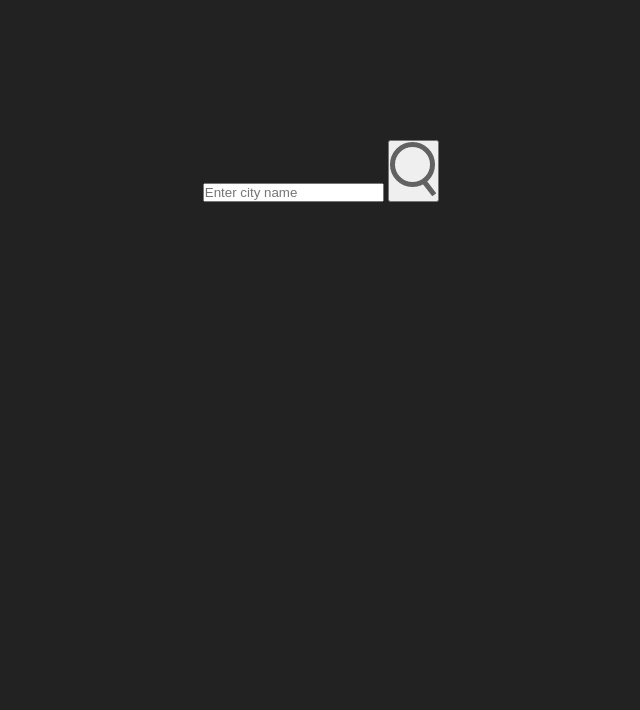
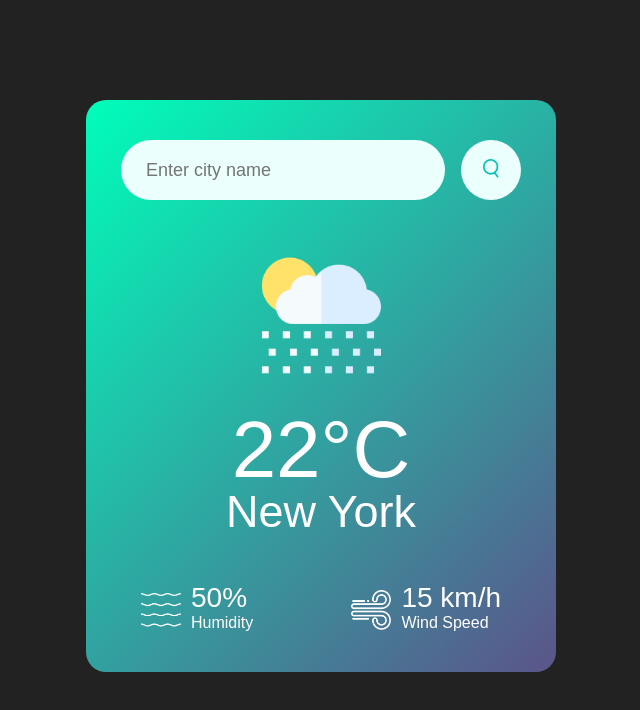
Before and after one commit to Mic-73/Weather-App, a plain HTML site: page index.html in a window 1280 px wide. Shown: the whole page, without its empty margins (319-959 px from the left). Drawn offline with Linux system fonts and the light colour scheme; no server answers.

Commit message:
Initial HTML, CSS, and JS setup

```diff
--- a/index.html
+++ b/index.html
@@ -4,7 +4,7 @@
     <meta charset="UTF-8">
     <meta name="viewport" content="width=device-width, initial-scale=1.0">
     <title>Weather App</title>
-    <link rel="stylesheet" href="styles.css">
+    <link rel="stylesheet" href="style.css">
 </head>
 <body>
 
@@ -13,7 +13,30 @@
         <input type="text" placeholder="Enter city name" spellcheck="false">
         <button><img src="images/search.png"></button>
     </div>
+    <div class="weather-info">
+        <img src="images/rain.png" class="weather-icon">
+        <!-- Weather information will be displayed here -->
+        <h1 class="temp">22°C</h1>
+        <h2 class="city-name">New York</h2>
+        <div class="details">
+            <div class="col">
+                <img src="images/humidity.png">
+                <div>
+                    <p class="humidity">50%</p>
+                    <p>Humidity</p>
+                </div>
+            </div>
+            <div class="col">
+                <img src="images/wind.png">
+                <div>
+                    <p class="wind">15 km/h</p>
+                    <p>Wind Speed</p>
+                </div>
+            </div>
+        </div>
+    </div>
 </div>
 
+<script src="index.js"></script>
 </body>
 </html>
--- /dev/null
+++ b/index.js
@@ -0,0 +1,16 @@
+const apiKey = "api key here";
+const apiUrl = "https://api.openweathermap.org/data/2.5/weather?units=metric&q=chicago";
+
+async function checkWeather(city) {
+    const response = await fetch(apiUrl + '&appid=${apiKey}');
+    var data = await response.json();
+    console.log(data);
+    document.querySelector(".city").innerHTML = data.name;
+    document.querySelector(".temp").innerHTML = Math.round(data.main.temp) + "°C";
+    document.querySelector(".humidity").innerHTML = data.main.humidity + "%";
+    document.querySelector(".wind").innerHTML = data.wind.speed + " km/h";
+    document.querySelector(".weather-icon").src =
+        "https://openweathermap.org/img/wn/" + data.weather[0].icon + ".png";
+}
+
+checkWeather();
--- /dev/null
+++ b/style.css
@@ -0,0 +1,83 @@
+*{
+    margin: 0;
+    padding: 0;
+    font-family: 'Poppins', sans-serif;
+    box-sizing: border-box;
+}
+body {
+    background: #222;
+}
+.card{
+    width: 90%;
+    max-width: 470px;
+    background: linear-gradient(135deg, #00feba, #5b548a);
+    color: #fff;
+    margin: 100px auto 0;
+    border-radius: 20px;
+    padding: 40px 35px;
+    text-align: center;
+}
+.search{
+    width: 100%;
+    display: flex;
+    align-items: center;
+    justify-content: space-between;
+}
+.search input{
+    border: 0;
+    outline: 0;
+    background: #ebfffc;
+    color: #555;
+    padding: 10px 25px;
+    height: 60px;
+    border-radius: 30px;
+    flex: 1;
+    margin-right: 16px;
+    font-size: 18px;
+}
+.search button{
+    border: 0;
+    outline: 0;
+    background: #ebfffc;
+    border-radius: 50%;
+    width: 60px;
+    height: 60px;
+    cursor: pointer;
+}
+.search button img{
+    width: 16px;
+    filter: invert(39%) sepia(98%) saturate(749%) hue-rotate(134deg) brightness(97%) contrast(97%);
+}
+.weather-icon{
+    width: 170px;
+    margin-top: 30px;
+}
+.weather-info h1{
+    font-size: 80px;
+    font-weight: 500;
+}
+.weather-info h2{
+    font-size: 45px;
+    font-weight: 400;
+    margin-top: -10px;
+}
+.details{
+    display: flex;
+    align-items: center;
+    justify-content: space-between;
+    padding: 0 20px;
+    margin-top: 50px;
+}
+.col{
+    display: flex;
+    align-items: center;
+    text-align: left;
+}
+.col img{
+    width: 40px;
+    margin-right: 10px;
+}
+.humidity, .wind{
+    font-size: 28px;
+    margin-top: -6px;
+}
--- a/styles.css
+++ /dev/null
@@ -1,19 +0,0 @@
-*{
-    margin: 0;
-    padding: 0;
-    font-family: 'Poppins', sans-serif;
-    box-sizing: border-box;
-}
-body {
-    background: #222;
-}
-.card {
-    width: 90%;
-    max-width: 470px;
-    background: linear-gradient(135dg, #00feba, #5b548a);
-    color: #fff;
-    margin: 100px auto 0;
-    border-radius: 20px;
-    padding: 40px 35px;
-    text-align: center;
-}
```
